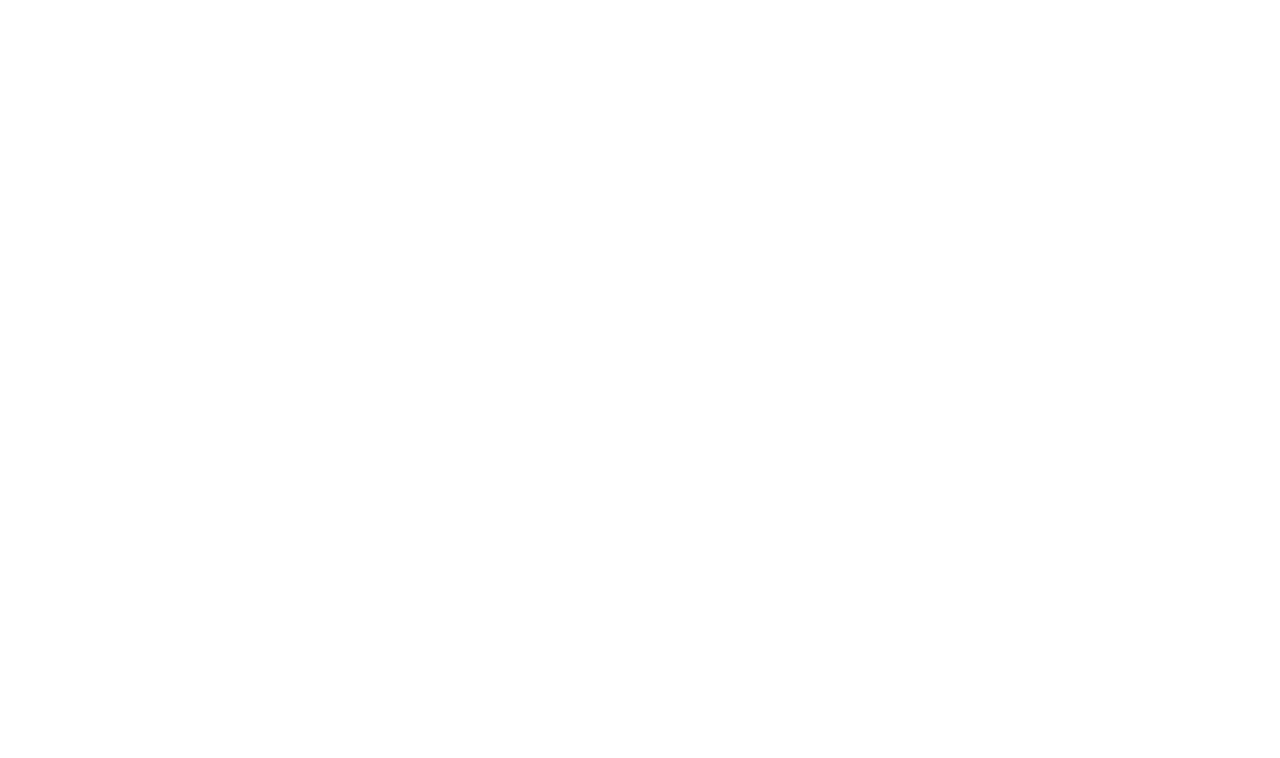
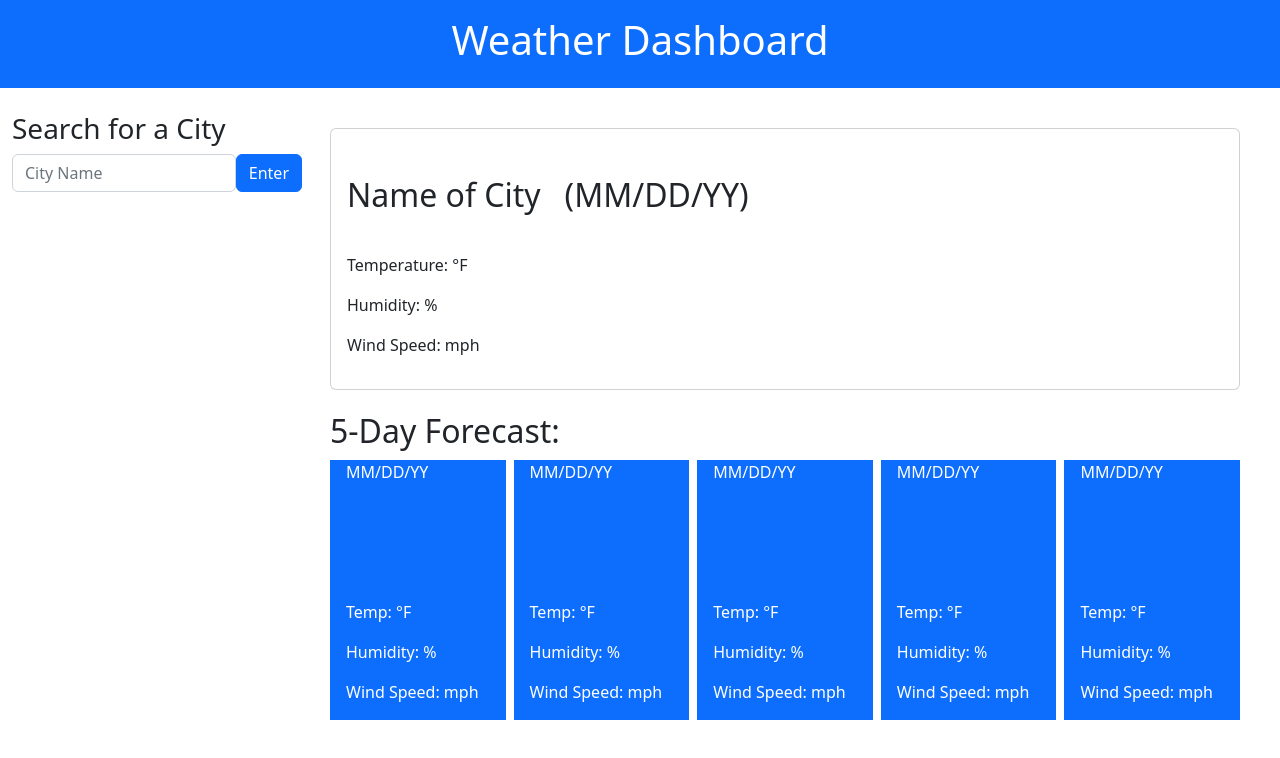
Before and after one commit to bjschoffman/CH6-Weather-Dashboard, a plain HTML site: page index.html in a window 1280 px wide. Drawn offline with nearby package versions, Linux system fonts and the light colour scheme.

Commit message:
add html

```diff
--- a/index.html
+++ b/index.html
@@ -4,9 +4,101 @@
     <meta charset="UTF-8">
     <meta http-equiv="X-UA-Compatible" content="IE=edge">
     <meta name="viewport" content="width=device-width, initial-scale=1.0">
+    <link href="https://cdn.jsdelivr.net/npm/bootstrap@5.2.3/dist/css/bootstrap.min.css"
+          rel="stylesheet" integrity="sha384-rbsA2VBKQhggwzxH7pPCaAqO46MgnOM80zW1RWuH61DGLwZJEdK2Kadq2F9CUG65"
+          crossorigin="anonymous">
+
+    <link rel="stylesheet" href="style.css"/>
     <title>Weather Dashboard</title>
 </head>
 <body>
+    <header class="container-fluid bg-primary text-white mb-4 p-3">
+        <div class="text-center">
+          <h1>Weather Dashboard</h1>
+        </div>
+    </header>
 
+    <main class="container-fluid row min-vh-100 no-gutters">
+        <section class="col-12 col-lg-3 d-flex flex-column" id="serach-from">
+            <h3>Search for a City</h3>
+            <form class="d-flex mb-3" role="text">
+                <input class="form-control" type="text" placeholder="City Name" aria-label="Search">
+                <button class="btn btn-primary" type="submit">Enter</button>
+            </form>
+            <li class="list-group col col-12 d-none d-lg-block px-3" id="searchedCity"></li>
+        </section>
+        <section class="col-lg-9 mt-3 d-flex flex-column px-3" id="weatherInfo">
+            <div class="card">
+                <div class="card-body">
+                    <h2 class="card-title d-flex align-items-center" style="height: 100px">
+                    <span id="cityName">Name of City</span>
+                    <span class="px-4" id="currentDate">(MM/DD/YY)</span>
+                    <img id="currentIcon" src=""></img>
+                    </h2>
+                    <p>Temperature: <span id="tempToday"> &degF</span></p>
+                    <p>Humidity: <span id="humidityToday"> &#37</span></p>
+                    <p>Wind Speed: <span id="windSpeedToday"> mph </span></p>
+                </div>
+            </div>
+
+            <div class="px-6">
+                <h2 class="card-title d-flex align-items-center mt-3" style="height: 50px">5-Day Forecast:</h2>
+                <div class="row justify-content-between px-2">
+                    <div class="col-sm-2 card-body bg-primary text-white px-3 m-1">
+                        <p class="card-title" id="Date1">MM/DD/YY</p>
+                        <p class="card-text" style="height: 100px"><img class="weather-icon" id="iconDay-1" src=""></img></p>
+                        <p>Temp: <spanid id="tempDay-1"></span> &degF </p>
+                        <p>Humidity: <span id="humidityDay-1"></span> &#37 </p>
+                        <p>Wind Speed: <span id="windSpeedDay-1"> mph </span></p>
+                    </div>
+
+                    <div class="col-sm-2 card-body bg-primary text-white px-3 m-1">
+                        <p class="card-title" id="Date-2">MM/DD/YY</p>
+                        <p class="card-text" style="height: 100px"><img class="weather-icon" id="iconDay-2" src=""></img></p>
+                        <p>Temp: <spanid id="tempDay-2"> &degF </span></p>
+                        <p>Humidity: <span id="humidityDay-2"> &#37 </span></p>
+                        <p>Wind Speed: <span id="windSpeedDay-2"> mph </span></p>
+                    </div>
+
+                    <div class="col-sm-2 card-body bg-primary text-white px-3 m-1">
+                        <p class="card-title" id="Date-3">MM/DD/YY</p>
+                        <p class="card-text" style="height: 100px"><img class="weather-icon" id="iconDay-3" src=""></img></p>
+                        <p>Temp: <spanid id="tempDay-3"> &degF </span></p>
+                        <p>Humidity: <span id="humidityDay-3"> &#37 </span></p>
+                        <p>Wind Speed: <span id="windSpeedDay-3"> mph </span></p>
+                    </div>
+
+                    <div class="col-sm-2 card-body bg-primary text-white px-3 m-1">
+                        <p class="card-title" id="Date-4">MM/DD/YY</p>
+                        <p class="card-text" style="height: 100px"><img class="weather-icon" id="iconDay-4" src=""></img></p>
+                        <p>Temp: <spanid id="tempDay-4"></span> &degF </p>
+                        <p>Humidity: <span id="humidityDay-4"> &#37 </span></p>
+                        <p>Wind Speed: <span id="windSpeedDay-4"> mph </span></p>
+                    </div>
+
+                    <div class="col-sm-2 card-body bg-primary text-white px-3 m-1">
+                        <p class="card-title" id="Date-5">MM/DD/YY</p>
+                        <p class="card-text" style="height: 100px"><img class="weather-icon" id="iconDay-5" src=""></img></p>
+                        <p>Temp: <spanid id="tempDay-5"></span> &degF </p>
+                        <p>Humidity: <span id="humidityDay-5"> &#37 </span></p>
+                        <p>Wind Speed: <span id="windSpeedDay-5"> mph </span></p>
+                    </div>
+
+                </div>
+            </div>
+        </section>
+    </main>
+
+    <script src="https://cdn.jsdelivr.net/npm/bootstrap@5.2.3/dist/js/bootstrap.bundle.min.js"
+        integrity="sha384-kenU1KFdBIe4zVF0s0G1M5b4hcpxyD9F7jL+jjXkk+Q2h455rYXK/7HAuoJl+0I4"
+        crossorigin="anonymous">
+    </script>
+    <script src="https://code.jquery.com/jquery-3.6.1.min.js"
+     integrity="sha256-o88AwQnZB+VDvE9tvIXrMQaPlFFSUTR+nldQm1LuPXQ="
+     crossorigin="anonymous">
+    </script>
+    <script src="https://cdn.jsdelivr.net/npm/dayjs@1/dayjs.min.js"></script>
+    <!-- <script>dayjs().format()</script> -->
+    <script src="script.js"></script>
 </body>
 </html>
```
Also changed, not shown: style.css (line endings or trailing spaces).
